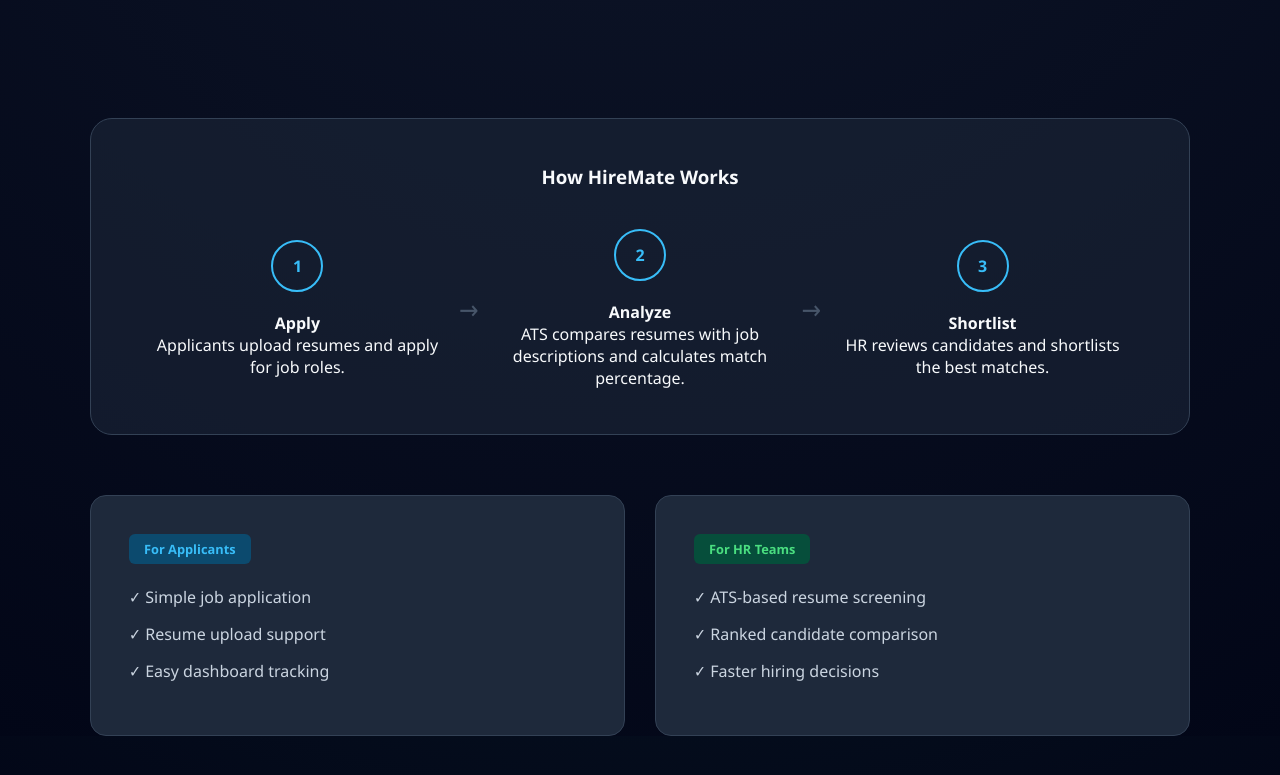
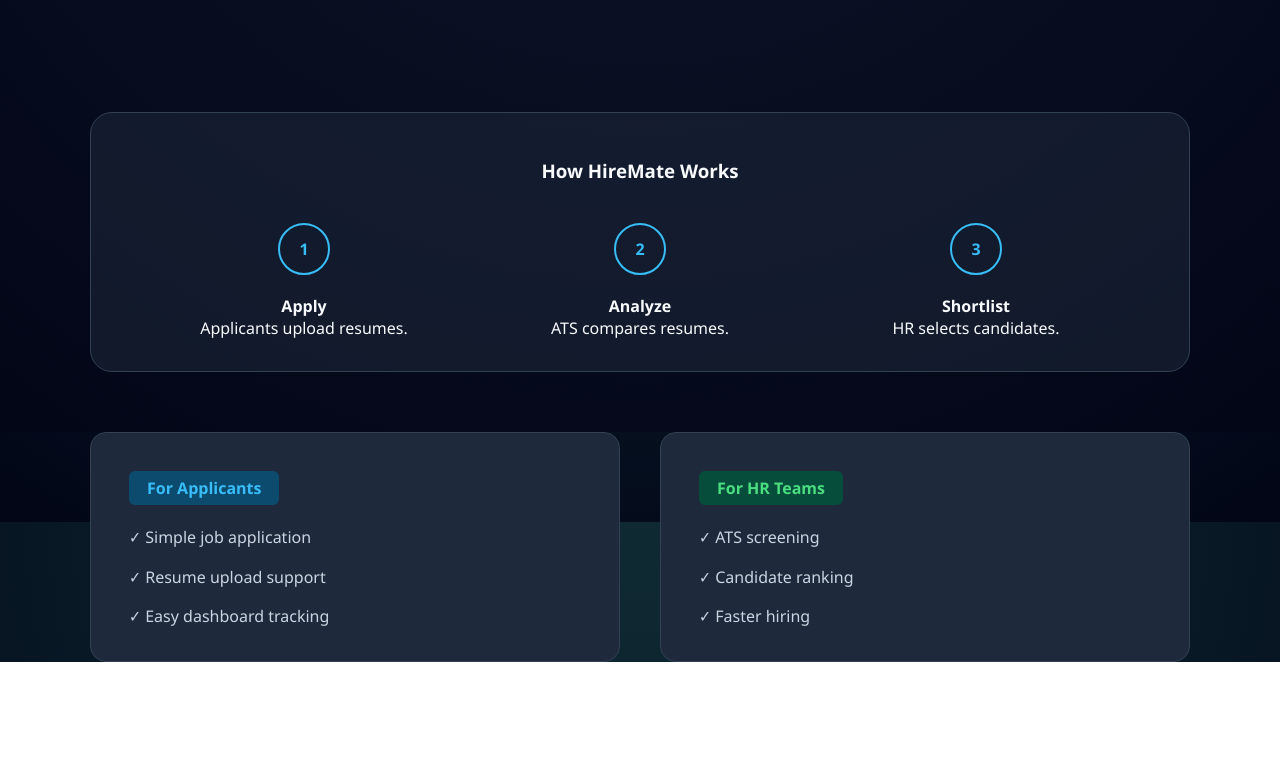
Before and after one commit to manojsudini/miniproject, a React (Create React App) app: page / in a window 1280 px wide. Shown: the part 427-1202 px from the top of the page. After the commit the page ends 1089 px from the top, so only its background shows below. Built offline with nearby package versions, Linux system fonts and the light colour scheme.

Commit message:
frontend changes

```diff
--- a/src/pages/Home.css
+++ b/src/pages/Home.css
@@ -1,4 +1,4 @@
-/* BASE */
+/* ================= BASE ================= */
 .home-wrapper {
   background: radial-gradient(circle at top, #0f172a, #020617);
   color: #f8fafc;
@@ -7,7 +7,7 @@
   padding: 0 5%;
 }
 
-/* NAVBAR */
+/* ================= NAVBAR ================= */
 .home-nav {
   display: flex;
   justify-content: space-between;
@@ -19,8 +19,12 @@
   font-size: 24px;
   font-weight: 800;
   color: #38bdf8;
+  cursor: grab;
+  user-select: none;
+  display: inline-block;
 }
 
+/* NAV BUTTONS */
 .nav-login {
   background: transparent;
   border: 1px solid #334155;
@@ -28,8 +32,7 @@
   padding: 8px 20px;
   margin-right: 15px;
   border-radius: 6px;
-  cursor: pointer;
-  transition: all 0.3s ease;
+  transition: 0.3s ease;
 }
 
 .nav-login:hover {
@@ -42,17 +45,15 @@
   border: none;
   color: #020617;
   padding: 9px 22px;
+  border-radius: 6px;
   font-weight: 600;
-  border-radius: 6px;
-  cursor: pointer;
-  transition: all 0.3s ease;
 }
 
 .nav-signup:hover {
-  box-shadow: 0 0 25px rgba(56, 189, 248, 0.5);
+  box-shadow: 0 0 20px rgba(56, 189, 248, 0.4);
 }
 
-/* HERO */
+/* ================= HERO ================= */
 .home-hero {
   text-align: center;
   padding: 90px 0 70px;
@@ -61,38 +62,17 @@
 .hero-title {
   font-size: 3.6rem;
   font-weight: 800;
-  margin-bottom: 20px;
 }
 
 .changing-word {
   color: #38bdf8;
-  display: inline-block;
-  animation: fadeSlide 2s ease-in-out;
-}
-
-@keyframes fadeSlide {
-  0% {
-    opacity: 0;
-    transform: translateY(12px);
-  }
-  30% {
-    opacity: 1;
-    transform: translateY(0);
-  }
-  80% {
-    opacity: 1;
-  }
-  100% {
-    opacity: 0;
-    transform: translateY(-12px);
-  }
 }
 
 .hero-subtitle {
   color: #94a3b8;
   font-size: 1.2rem;
   max-width: 620px;
-  margin: 0 auto 45px;
+  margin: 20px auto 45px;
 }
 
 /* HERO BUTTONS */
@@ -104,41 +84,44 @@
 
 .btn-main,
 .btn-outline {
-  background: rgba(56, 189, 248, 0.08);
+  background: transparent;
   border: 1.5px solid #38bdf8;
   color: #38bdf8;
-  padding: 15px 38px;
-  font-size: 1rem;
-  font-weight: 600;
+  padding: 14px 35px;
   border-radius: 10px;
   cursor: pointer;
-  transition: all 0.3s ease;
+  transition: 0.3s ease;
 }
 
-/* Hover effect */
+/* Hover blue only */
 .btn-main:hover,
 .btn-outline:hover {
   background: #38bdf8;
   color: #020617;
-  transform: translateY(-4px);
-  box-shadow: 0 18px 40px rgba(56, 189, 248, 0.45);
 }
 
+/* ================= WORKFLOW ================= */
+.workflow-wrapper {
+  max-width: 1100px;
+  margin: 50px auto;
+}
 
-/* WORKFLOW */
+/* Flip container size fix */
+.workflow-flip {
+  height: 260px;
+}
+
 .workflow-container {
   background: rgba(30, 41, 59, 0.55);
   border: 1px solid #334155;
   border-radius: 22px;
   padding: 45px;
-  margin: 50px auto;
-  max-width: 1100px;
   text-align: center;
+  height: 100%;
 }
 
 .workflow-grid {
   display: flex;
-  align-items: center;
   justify-content: space-between;
   margin-top: 40px;
 }
@@ -157,38 +140,36 @@
   align-items: center;
   justify-content: center;
   margin: 0 auto 20px;
+  color: #38bdf8;
   font-weight: bold;
-  color: #38bdf8;
 }
 
-.workflow-connector {
-  font-size: 26px;
-  color: #475569;
-}
-
-/* ROLES */
+/* ================= ROLE CARDS ================= */
 .roles-grid {
   display: grid;
   grid-template-columns: 1fr 1fr;
-  gap: 30px;
+  gap: 40px;
   max-width: 1100px;
   margin: 60px auto 90px;
 }
 
+/* card size stable while flip */
 .role-card {
   background: #1e293b;
   border: 1px solid #334155;
   padding: 38px;
   border-radius: 16px;
+  height: 230px;
+  box-sizing: border-box;
 }
 
+/* TAGS */
 .role-tag {
   display: inline-block;
-  padding: 6px 15px;
+  padding: 6px 18px;
   border-radius: 6px;
   font-weight: 700;
-  font-size: 0.8rem;
-  margin-bottom: 22px;
+  margin-bottom: 20px;
 }
 
 .tag-blue {
@@ -201,12 +182,52 @@
   color: #4ade80;
 }
 
+/* BULLET SPACING */
 .role-card ul {
   list-style: none;
   padding: 0;
 }
 
 .role-card li {
-  margin-bottom: 15px;
+  margin-bottom: 14px;
   color: #cbd5e1;
+  line-height: 1.6;
 }
+
+/* ================= FLIP ANIMATION ================= */
+
+/* container */
+.flip-card {
+  perspective: 1200px;
+  cursor: pointer;
+
+
+}
+
+/* rotating inner box */
+.flip-inner {
+  position: relative;
+  width: 100%;
+  height: 100%;
+  transition: transform 0.8s ease;
+  transform-style: preserve-3d;
+  transform-origin: center;
+}
+
+/* CLICK flip */
+.flip-card.flipped .flip-inner {
+  transform: rotateY(180deg);
+}
+
+/* front & back faces */
+.flip-front,
+.flip-back {
+  position: absolute;
+  inset: 0;
+  backface-visibility: hidden;
+}
+
+/* backside rotated */
+.flip-back {
+  transform: rotateY(180deg);
+}
--- a/src/pages/Home.jsx
+++ b/src/pages/Home.jsx
@@ -1,13 +1,52 @@
-import React, { useEffect, useState } from "react";
+import React, { useEffect, useState, useRef } from "react";
 import { Link, useNavigate } from "react-router-dom";
+import { animate } from "animejs";
 import "./Home.css";
 
 const words = ["Simplified", "Faster", "Smarter", "Fairer"];
 
 const Home = () => {
   const [index, setIndex] = useState(0);
+  const [flipWorkflow, setFlipWorkflow] = useState(false);
+  const [flipApplicant, setFlipApplicant] = useState(false);
+  const [flipHR, setFlipHR] = useState(false);
+
   const navigate = useNavigate();
 
+  /* LOGO DRAG ANIMATION */
+  const logoRef = useRef(null);
+  const startX = useRef(0);
+  const dragging = useRef(false);
+
+  const handleDragStart = (e) => {
+    dragging.current = true;
+    startX.current = e.clientX;
+    document.addEventListener("mousemove", handleDragging);
+    document.addEventListener("mouseup", handleDragEnd);
+  };
+
+  const handleDragging = (e) => {
+    if (!dragging.current) return;
+    animate(logoRef.current, {
+      translateX: e.clientX - startX.current,
+      duration: 0,
+    });
+  };
+
+  const handleDragEnd = () => {
+    dragging.current = false;
+    document.removeEventListener("mousemove", handleDragging);
+    document.removeEventListener("mouseup", handleDragEnd);
+
+    animate(logoRef.current, {
+      translateX: 0,
+      rotate: 360,
+      duration: 900,
+      easing: "easeOutElastic(1,.6)",
+    });
+  };
+
+  /* WORD CHANGE */
   useEffect(() => {
     const interval = setInterval(() => {
       setIndex((prev) => (prev + 1) % words.length);
@@ -17,18 +56,20 @@
 
   return (
     <div className="home-wrapper">
+
       {/* NAVBAR */}
       <nav className="home-nav">
-        <div className="home-logo">HireMate</div>
+        <div
+          className="home-logo"
+          ref={logoRef}
+          onMouseDown={handleDragStart}
+        >
+          HireMate
+        </div>
 
         <div className="home-auth">
-          <Link to="/login" className="nav-login">
-            Login
-          </Link>
-
-          <Link to="/signup" className="nav-signup">
-            Create Account
-          </Link>
+          <Link to="/login" className="nav-login">Login</Link>
+          <Link to="/signup" className="nav-signup">Create Account</Link>
         </div>
       </nav>
 
@@ -45,63 +86,75 @@
         </p>
 
         <div className="hero-actions">
-          {/* 🔹 JOB SEEKER → APPLICANT LOGIN */}
           <button
-            className="btn-main"
-            onClick={() =>
-              navigate("/login", { state: { role: "applicant" } })
-            }
+            className="btn-outline"
+            onClick={() => navigate("/login", { state: { role: "applicant" } })}
           >
             I’m a Job Seeker
           </button>
 
-          {/* 🔹 HR RECRUITER → HR LOGIN */}
           <button
             className="btn-outline"
-            onClick={() =>
-              navigate("/login", { state: { role: "hr" } })
-            }
+            onClick={() => navigate("/login", { state: { role: "hr" } })}
           >
             I’m an HR Recruiter
           </button>
         </div>
       </header>
 
-      {/* WORKFLOW */}
-      <section className="workflow-container">
+      {/* HOW HIREMATE WORKS FLIP */}
+      <section className="workflow-wrapper">
+        <div
+          className={`flip-card workflow-flip ${flipWorkflow ? "flipped" : ""}`}
+          onClick={() => setFlipWorkflow(!flipWorkflow)}
+        >
+          <div className="flip-inner">
+
+            <div className="flip-front workflow-container">
               <h3>How HireMate Works</h3>
 
               <div className="workflow-grid">
                 <div className="workflow-card">
                   <div className="step-circle">1</div>
                   <h4>Apply</h4>
-            <p>Applicants upload resumes and apply for job roles.</p>
+                  <p>Applicants upload resumes.</p>
                 </div>
-
-          <div className="workflow-connector">→</div>
 
                 <div className="workflow-card">
                   <div className="step-circle">2</div>
                   <h4>Analyze</h4>
-            <p>
-              ATS compares resumes with job descriptions and calculates
-              match percentage.
-            </p>
+                  <p>ATS compares resumes.</p>
                 </div>
-
-          <div className="workflow-connector">→</div>
 
                 <div className="workflow-card">
                   <div className="step-circle">3</div>
                   <h4>Shortlist</h4>
-            <p>HR reviews candidates and shortlists the best matches.</p>
+                  <p>HR selects candidates.</p>
+                </div>
+              </div>
+            </div>
+
+            <div className="flip-back workflow-container">
+              <h3>Advanced ATS Workflow</h3>
+              <p>✔ AI Resume Parsing</p>
+              <p>✔ Skill Matching Algorithm</p>
+              <p>✔ Hiring Analytics Dashboard</p>
+              <p>✔ Candidate Ranking Engine</p>
+            </div>
+
           </div>
         </div>
       </section>
 
-      {/* ROLE BENEFITS */}
+      {/* ROLE BENEFITS FLIP */}
       <section className="roles-grid">
-        <div className="role-card applicant-side">
+
+        <div
+          className={`flip-card ${flipApplicant ? "flipped" : ""}`}
+          onClick={() => setFlipApplicant(!flipApplicant)}
+        >
+          <div className="flip-inner">
+            <div className="flip-front role-card">
               <span className="role-tag tag-blue">For Applicants</span>
               <ul>
                 <li>✓ Simple job application</li>
@@ -110,14 +163,42 @@
               </ul>
             </div>
 
-        <div className="role-card hr-side">
+            <div className="flip-back role-card">
+              <span className="role-tag tag-blue">Applicant Extras</span>
+              <ul>
+                <li>✓ Live tracking</li>
+                <li>✓ Resume feedback</li>
+                <li>✓ AI tips</li>
+              </ul>
+            </div>
+          </div>
+        </div>
+
+        <div
+          className={`flip-card ${flipHR ? "flipped" : ""}`}
+          onClick={() => setFlipHR(!flipHR)}
+        >
+          <div className="flip-inner">
+            <div className="flip-front role-card">
               <span className="role-tag tag-green">For HR Teams</span>
               <ul>
-            <li>✓ ATS-based resume screening</li>
-            <li>✓ Ranked candidate comparison</li>
-            <li>✓ Faster hiring decisions</li>
+                <li>✓ ATS screening</li>
+                <li>✓ Candidate ranking</li>
+                <li>✓ Faster hiring</li>
               </ul>
             </div>
+
+            <div className="flip-back role-card">
+              <span className="role-tag tag-green">HR Extras</span>
+              <ul>
+                <li>✓ Analytics dashboard</li>
+                <li>✓ Automated filtering</li>
+                <li>✓ Interview tracking</li>
+              </ul>
+            </div>
+          </div>
+        </div>
+
       </section>
     </div>
   );
```
Lines whose indentation alone changed are shown as unchanged.
